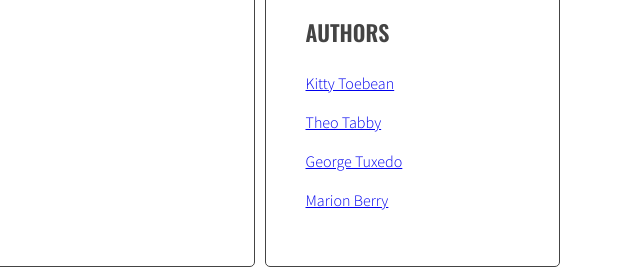
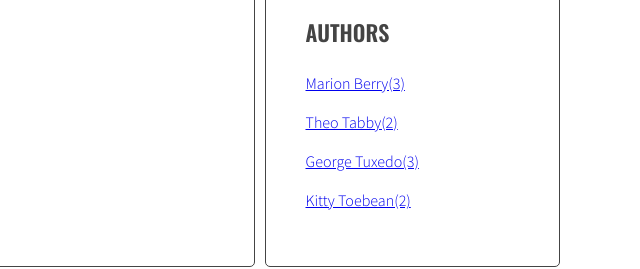
Before and after one commit to monikajung84/javascript-blog, a website: page index.html in a window 1280 px wide. Shown: the part 580-849 px from the top of the page, 640-1280 px from the left. Drawn offline with nearby package versions, Linux system fonts and the light colour scheme.

Commit message:
Add displaying the list of authors in the right

```diff
--- a/index.html
+++ b/index.html
@@ -183,26 +183,6 @@
                   </ul>
                   <h2 class="section-title">Authors</h2>
                   <ul class="list authors">
-                    <li>
-                      <a href="#">
-                        <span class="author-name">Kitty Toebean</span>
-                      </a>
-                    </li>
-                    <li>
-                      <a href="#">
-                        <span class="author-name">Theo Tabby</span>
-                      </a>
-                    </li>
-                    <li>
-                      <a href="#">
-                        <span class="author-name">George Tuxedo</span>
-                      </a>
-                    </li>
-                    <li>
-                      <a href="#">
-                        <span class="author-name">Marion Berry</span>
-                      </a>
-                    </li>
                   </ul>
                 </aside>
               </main>
--- a/js/script.js
+++ b/js/script.js
@@ -17,6 +17,9 @@ const optArticleAuthorSelector = 'p.post-author';
 const optTagsListSelector = '.tags.list';
 const optCloudClassCount = 5;
 const optCloudClassPrefix = 'tag-size-';
+const optAuthorsListSelector = '.author.list';
+const optCloudAuthorCount = 5;
+const optCloudAuthorPrefix = 'author-size-';
 
 function titleClickHandler(event) {
   event.preventDefault();
@@ -128,11 +131,10 @@ function generateTags() {
     console.log('tagsParams: ', tagsParams);
     const className = calculateTagClass(allTags[tag], tagsParams);
     console.log("class",className);
-    const tagLinkHTML = '<li class="' + className +  '"><a href="'+tag+'">'+tag+'(' + allTags[tag] + ')<a/></li>';
+    const tagLinkHTML = '<li class="' + className +  '"><a href="'+tag+'">'+tag+'(' + allTags[tag] + ')</a></li>';
     console.log('tagLinkHTML: ', tagLinkHTML);
     /*[NEW] generate code of a link and add it to allTagsHTML */
     allTagsHTML += tagLinkHTML;
-
   }
   tagList.innerHTML = allTagsHTML;
   addClickListenersToTags();
@@ -167,7 +169,32 @@ function addClickListenersToTags() {
   }
 }
 
+function calculateAuthorParams(artilceAuthors){
+  const params = {
+    max: 0,
+    min: 999999
+  };
+  for (let artilceAuthor in artilceAuthors){
+    console.log(artilceAuthor + ' is used ' + artilceAuthors[artilceAuthor] + ' times');
+    if(artilceAuthors[artilceAuthor] > params.max){
+      params.max = artilceAuthors[artilceAuthor];
+    }
+    if(artilceAuthors[artilceAuthor] < params.min){
+      params.min = artilceAuthors[artilceAuthor];
+    }
+  }
+  return params;
+}
+function calculateAuthorClass (count, params){
+  const normalizedCount = count - params.min;
+  const normalizedMax = params.max - params.min;
+  const percentage = normalizedCount / normalizedMax;
+  const authorNumber = Math.floor( percentage * (optCloudAuthorCount - 1) + 1);
+  return  optCloudAuthorPrefix + authorNumber;
+}
+
 function generateAuthor() {
+  let allAuthors = {};
   /* find all articles */
   const articles = document.querySelectorAll(optArticleSelector);
   /* START LOOP: for every article: */
@@ -175,11 +202,31 @@ function generateAuthor() {
     /*find tags wrapper*/
     const authorInArticle = article.querySelector(optArticleAuthorSelector);
     let html = "";
-    const articleAuthors = article.getAttribute("data-author", authorInArticle);
-    const linkHTML = '<a  href="#author-' + articleAuthors + '">' + articleAuthors + "</a>";
-    html = html + linkHTML;
+    const artilceAuthor = article.getAttribute("data-author", authorInArticle);
+    //for (let articleAuthors of articles){
+      const linkHTML = '<a  href="#tag-' + artilceAuthor + '">' + artilceAuthor + "</a>";
+      html = html + linkHTML;
+      if(!allAuthors.hasOwnProperty(artilceAuthor)){
+        allAuthors[artilceAuthor] = 1;
+      }else{
+        allAuthors[artilceAuthor] ++;
+      }
+    //}
+
     authorInArticle.innerHTML = html;
   }
+  const authorList = document.querySelector('.authors');
+  let allAuthorsHTML = '';
+  for (let artilceAuthor in allAuthors){
+    const authorParams = calculateAuthorParams(allAuthors);
+    console.log('authorParams: ', allAuthors);
+    const className = calculateAuthorClass(allAuthors[artilceAuthor], allAuthors);
+    console.log("class",className);
+    const authorLinkHTML ='<li class="' + className +  '"><a href="'+ artilceAuthor+ '">'+ artilceAuthor +'(' + allAuthors[artilceAuthor] + ')</a></li>';
+    console.log('tagLinkHTML: ', authorLinkHTML);
+    allAuthorsHTML += authorLinkHTML;
+  }
+  authorList.innerHTML = allAuthorsHTML;
   addClickListenerToAuthor();
 }
 
@@ -187,7 +234,7 @@ function authorClickHandler(event) {
   event.preventDefault();
   const clickedElement = this;
   const author = clickedElement.querySelector("a").getAttribute("href");
-  const authorSelector = author.replace("#author-", "");
+  const authorSelector = author.replace("#tag-", "");
   console.log(authorSelector);
   removeActiveArticle();
   const allTagsWithHrefs = document.querySelectorAll('article[data-author="' + authorSelector + '"]');
```
